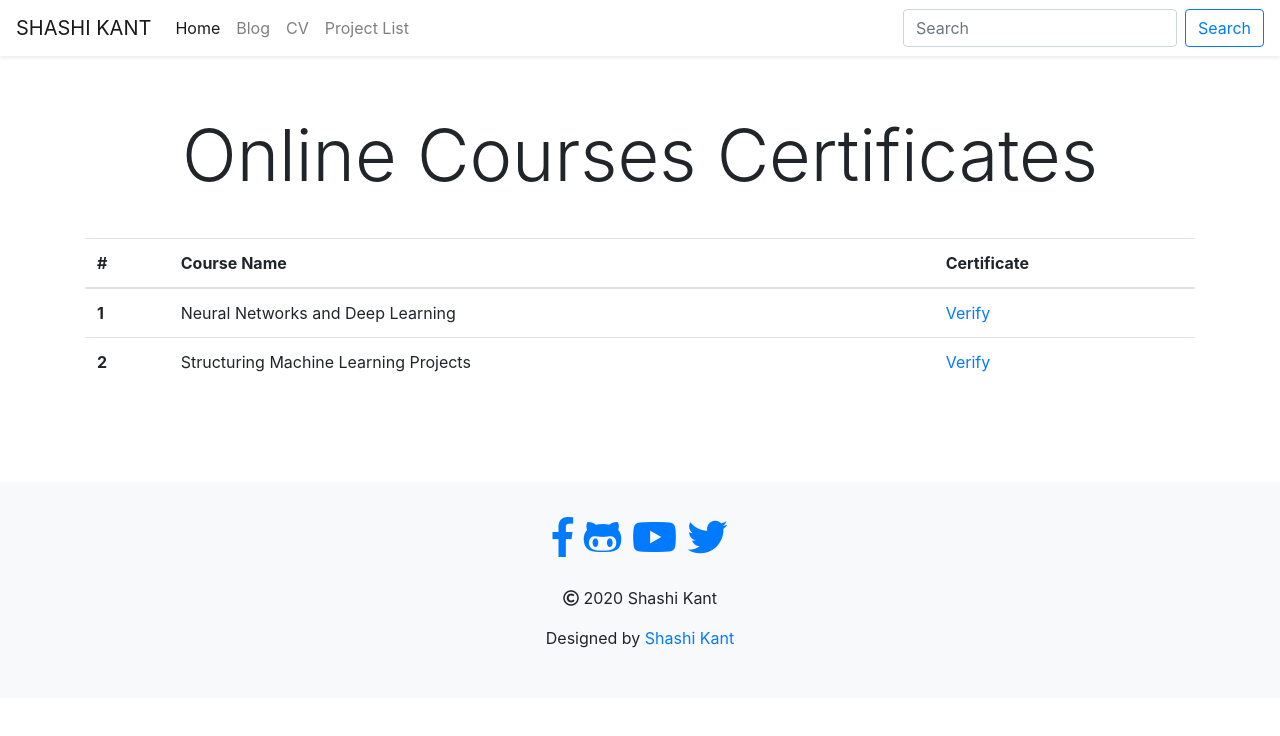
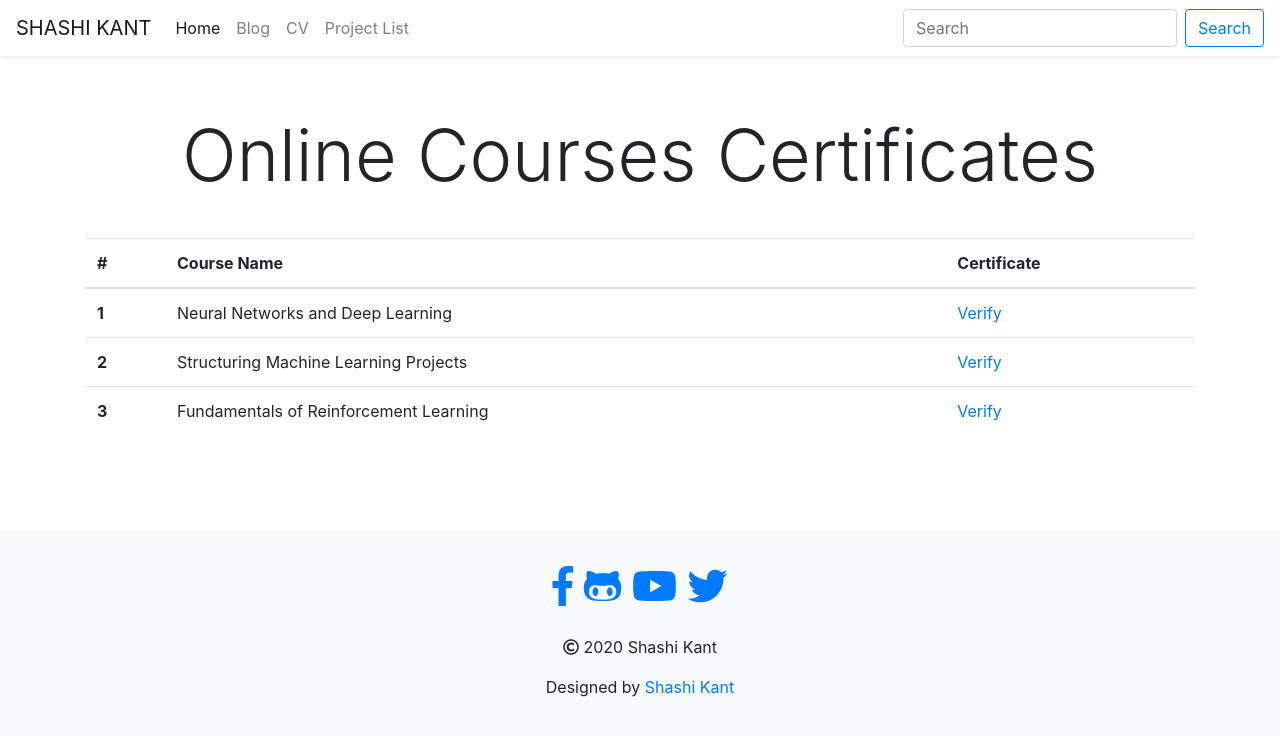
Before and after one commit to shashikg/shashikg.github.io, a Jekyll site: the page built from online-courses/index.html, in a window 1280 px wide. Shown: the top 736 px of the page. Built offline with Jekyll 4.4.1, drawn with Linux system fonts in a browser that asks for light colours; nearby versions of some CDN libraries.

Commit message:
update courses

```diff
--- a/_data/online-course.yml
+++ b/_data/online-course.yml
@@ -3,3 +3,6 @@
 
 - name: Structuring Machine Learning Projects
   link: http://coursera.org/verify/QSVJHG3NXURG
+
+- name: Fundamentals of Reinforcement Learning
+  link: http://coursera.org/verify/GLRAF43ZA2EL
```
